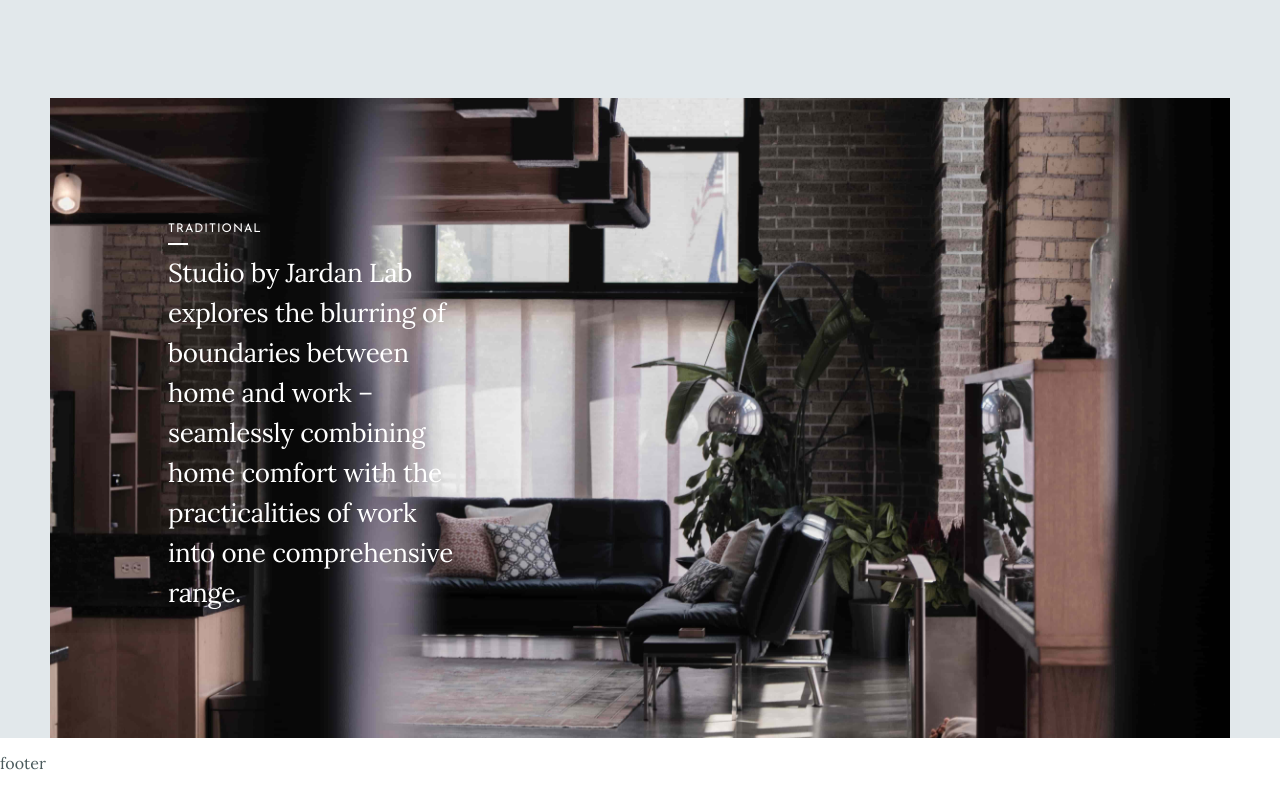
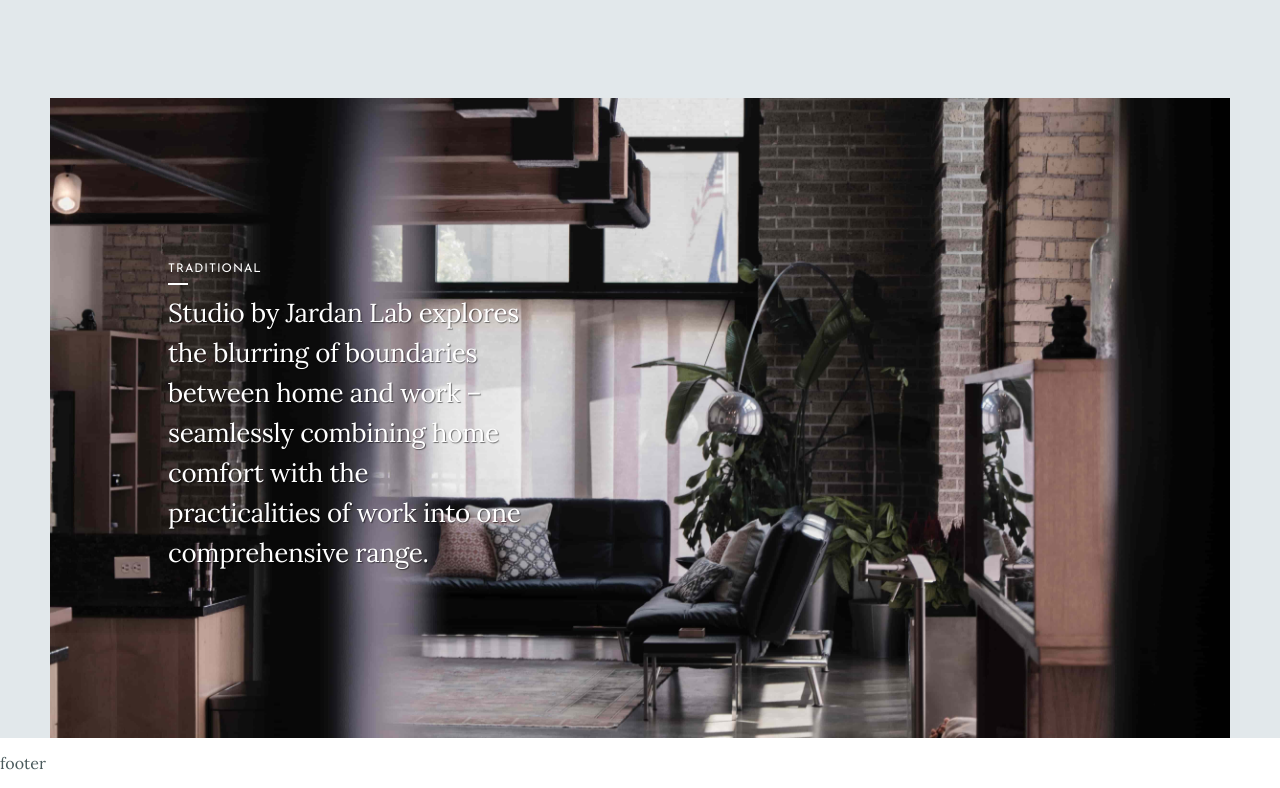
Before and after one commit to frazerf/vellos-interiors, a website: page app/index.html in a window 1280 px wide. Shown: the part 1422-2210 px from the top of the page. Drawn offline with Linux system fonts and the light colour scheme.

Commit message:
Updating iPad styles.

```diff
--- a/src/scss/modules/header.scss
+++ b/src/scss/modules/header.scss
@@ -6,7 +6,7 @@
         width: 100%;
         height: 80px;
         position: fixed;
-        background: linear-gradient(to bottom, rgba(0,0,0,0.25) 0%,rgba(0,0,0,0) 100%);
+        background: linear-gradient(to bottom, rgba(0,0,0,0.45) 0%,rgba(0,0,0,0) 100%);
         z-index: 1;
     }
     .container {
--- a/src/scss/sections/full-image-content.scss
+++ b/src/scss/sections/full-image-content.scss
@@ -14,11 +14,17 @@
             width: 100%;
             padding: 70px 20px;
             @media #{$breakpoint-md-up} {
-                width: 25%;
+                width: 50%;
+                margin-left: 10%;
+                padding: 0;
+            }
+            @media #{$breakpoint-lg-up} {
+                width: 30%;
                 margin-left: 10%;
                 padding: 0;
             }
             h2 {
+                text-shadow: 1px 1px 1px rgba(0, 0, 0, 0.5);
                 &::before {
                     content: "";
                     width: 20px;
```
Also changed, not shown: app/assets/css/style.css, app/assets/css/style.min.css.
